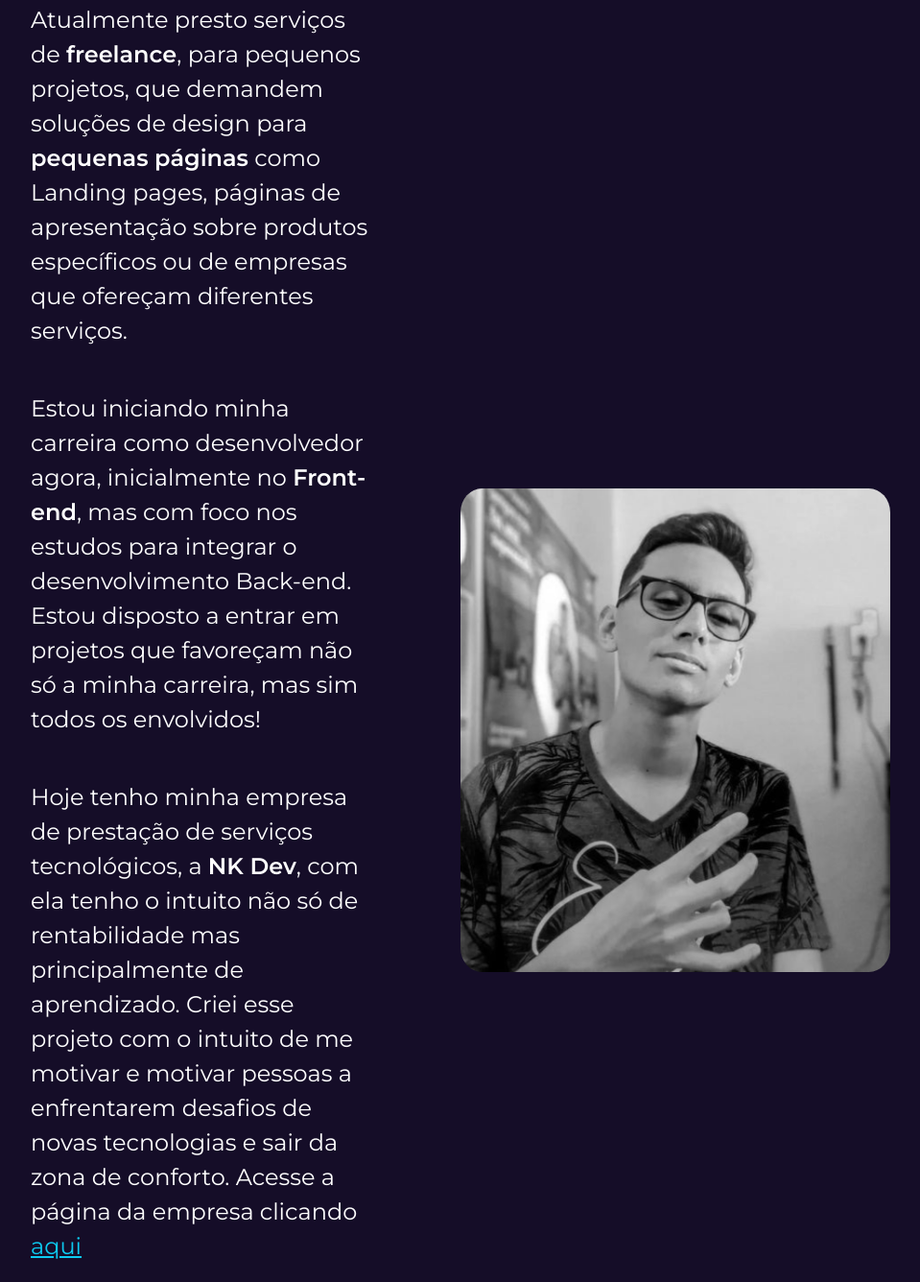
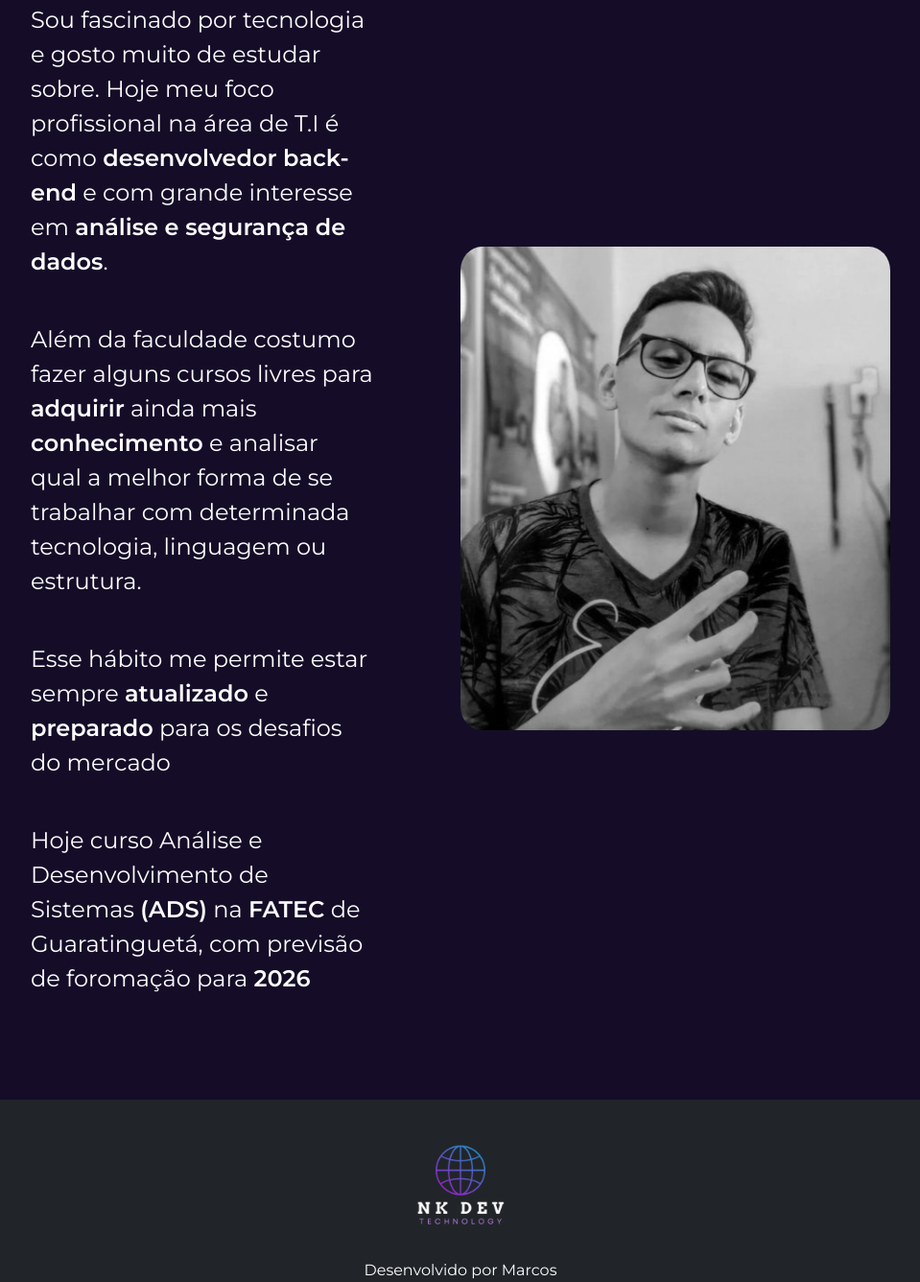
Before and after one commit to NessKawl/portifolio, a plain HTML site: page pg/about.html in a window 1280 px wide. Shown: the part 269-1605 px from the top of the page at 96% size, without its empty margins (160-1119 px from the left). Drawn offline with nearby package versions, Linux system fonts and the light colour scheme; files whose address does not match are found by name.

Commit message:
update conteúdo
- Atualização de conteúdo em todas as páginas

```diff
--- a/pg/about.html
+++ b/pg/about.html
@@ -19,16 +19,16 @@
         <section class="apresentacao__conteudo">
             <h1 class="apresentacao__conteudo__titulo">Sobre mim</h1>
             <p class="apresentacao__conteudo__texto">
-                Atualmente presto serviços de <strong>freelance</strong>, para pequenos projetos, que demandem soluções de design para <strong>pequenas páginas</strong> como Landing pages, páginas de apresentação sobre produtos específicos ou de empresas que ofereçam diferentes serviços.
+                Sou fascinado por tecnologia e gosto muito de estudar sobre. Hoje meu foco profissional na área de T.I é como <strong>desenvolvedor back-end</strong> e com grande interesse em <strong>análise e segurança de dados</strong>.
             </p>
             <p class="apresentacao__conteudo__texto">
-                Estou iniciando minha carreira como desenvolvedor agora, inicialmente no <strong>Front-end</strong>, mas com foco nos estudos para integrar o desenvolvimento Back-end. Estou disposto a entrar em projetos que favoreçam não só a minha carreira, mas sim todos os envolvidos!
+                Além da faculdade costumo fazer alguns cursos livres para <strong>adquirir</strong> ainda mais <strong>conhecimento</strong> e analisar qual a melhor forma de se trabalhar com determinada tecnologia, linguagem ou estrutura.
             </p>
             <p class="apresentacao__conteudo__texto">
-                Hoje tenho minha empresa de prestação de serviços tecnológicos, a <strong>NK Dev</strong>, com ela tenho o intuito não só de rentabilidade mas principalmente de aprendizado. Criei esse projeto com o intuito de me motivar e motivar pessoas a enfrentarem desafios de novas tecnologias e sair da zona de conforto. Acesse a página da empresa clicando <a href="https://nkdev.vercel.app" class="titulo-destaque" target="_blank">aqui</a>
+                Esse hábito me permite estar sempre <strong>atualizado</strong> e <strong>preparado</strong> para os desafios do mercado
             </p>
             <p class="apresentacao__conteudo__texto">
-                Hoje curso Análise e Desenvolvimento de Sistemas <strong>(ADS)</strong> na <strong>FATEC</strong> de Guaratinguetá, com previsão de foromação para <strong>2027</strong>
+                Hoje curso Análise e Desenvolvimento de Sistemas <strong>(ADS)</strong> na <strong>FATEC</strong> de Guaratinguetá, com previsão de foromação para <strong>2026</strong>
             </p>
         </section>
         <img class="apresentacao__imagem" src="assets/Imagem.png" alt="">
```
Also changed, not shown: index.html (+8 -5 lines), pg/curriculo.html (+8 -3 lines).
